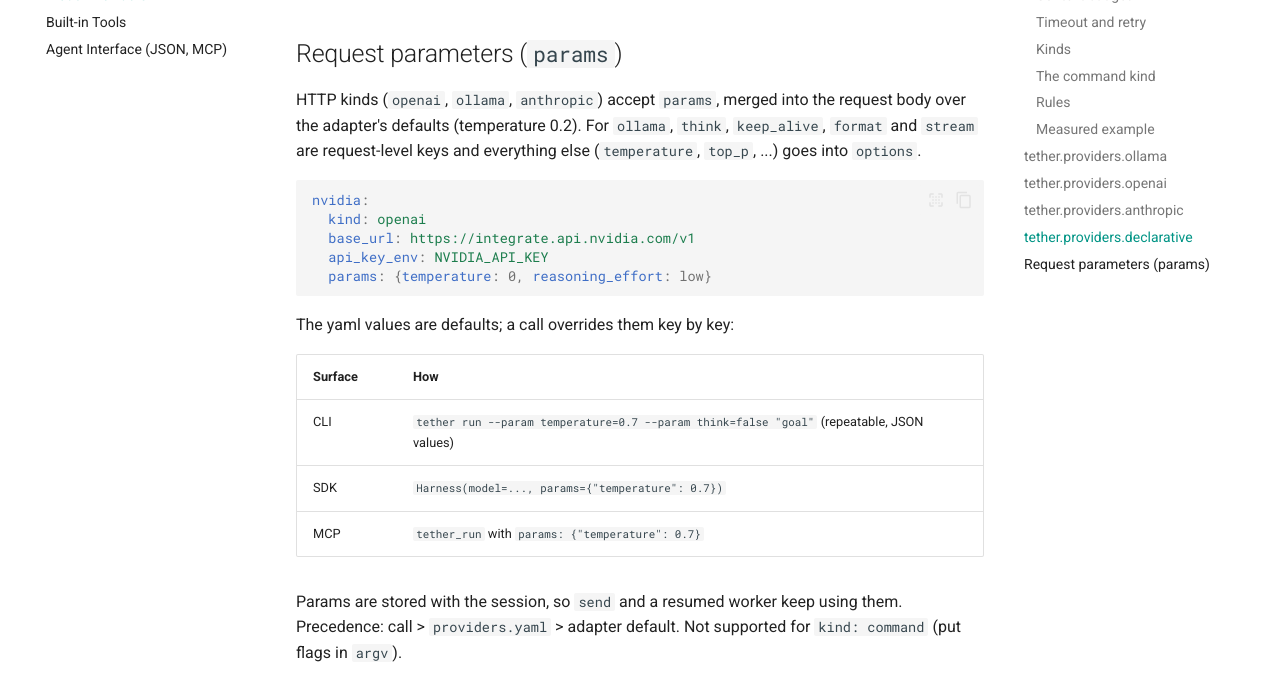
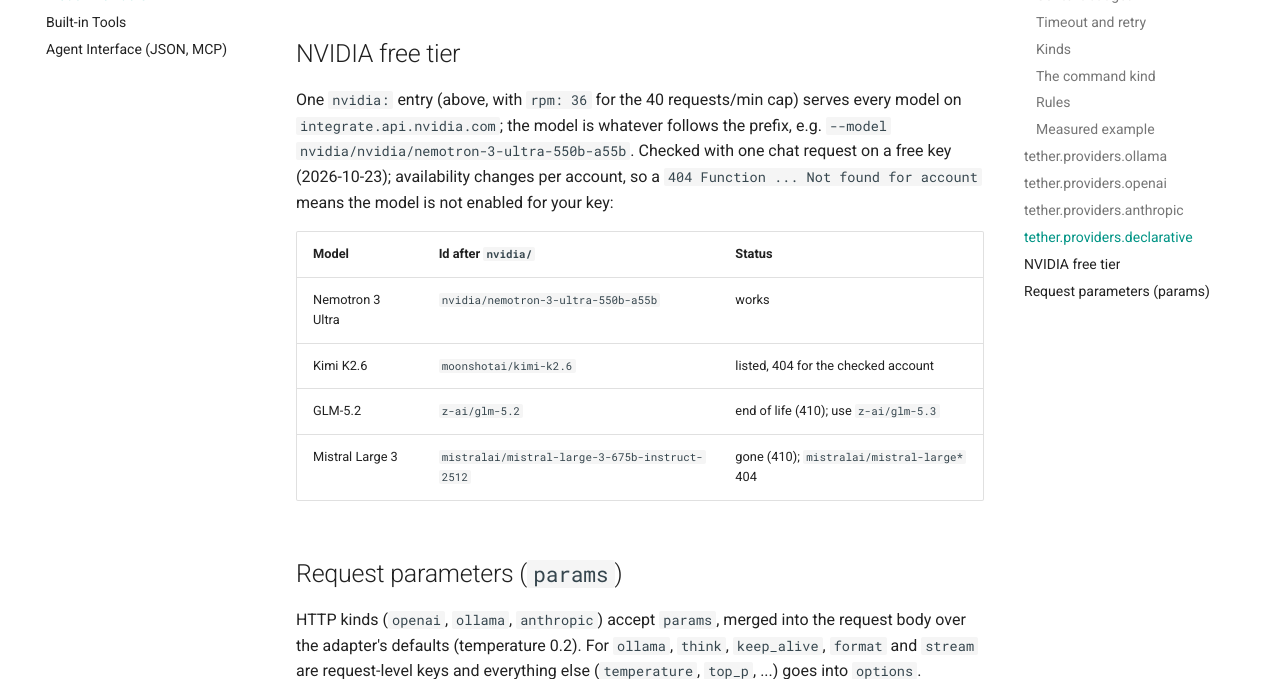
Before and after one commit to igormcsouza/tether, an MkDocs documentation site: the page built from docs/reference/providers.md, in a window 1280 px wide and 900 px high, scrolled down 4321 px, cut to the strip 221-900 px from the top of the window. Built offline with MkDocs 1.6.1 and Material for MkDocs 9.7.7, drawn with Linux system fonts in a browser that asks for light colours; comment, search, counter and statistics services are not loaded.

Commit message:
docs(providers): NVIDIA free-tier model ids and availability (#118)
Documents which NVIDIA free-tier ids resolve under the single `nvidia:`
provider entry (probed 2026-10-23). Docs only.

🤖 Generated with [Claude Code](https://claude.com/claude-code)

Co-authored-by: Claude Sonnet 5.5 <noreply@anthropic.com>

```diff
--- a/docs/reference/providers.md
+++ b/docs/reference/providers.md
@@ -122,6 +122,17 @@ On one small bug-fix task (v0.2.0 test), using `claude -p --tools ""` as the bac
       show_root_heading: false
       members_order: source
 
+## NVIDIA free tier
+
+One `nvidia:` entry (above, with `rpm: 36` for the 40 requests/min cap) serves every model on `integrate.api.nvidia.com`; the model is whatever follows the prefix, e.g. `--model nvidia/nvidia/nemotron-3-ultra-550b-a55b`. Checked with one chat request on a free key (2026-10-23); availability changes per account, so a `404 Function ... Not found for account` means the model is not enabled for your key:
+
+| Model | Id after `nvidia/` | Status |
+|---|---|---|
+| Nemotron 3 Ultra | `nvidia/nemotron-3-ultra-550b-a55b` | works |
+| Kimi K2.6 | `moonshotai/kimi-k2.6` | listed, 404 for the checked account |
+| GLM-5.2 | `z-ai/glm-5.2` | end of life (410); use `z-ai/glm-5.3` |
+| Mistral Large 3 | `mistralai/mistral-large-3-675b-instruct-2512` | gone (410); `mistralai/mistral-large*` 404 |
+
 ## Request parameters (`params`)
 
 HTTP kinds (`openai`, `ollama`, `anthropic`) accept `params`, merged into the request body over the adapter's defaults (temperature 0.2). For `ollama`, `think`, `keep_alive`, `format` and `stream` are request-level keys and everything else (`temperature`, `top_p`, ...) goes into `options`.
```
